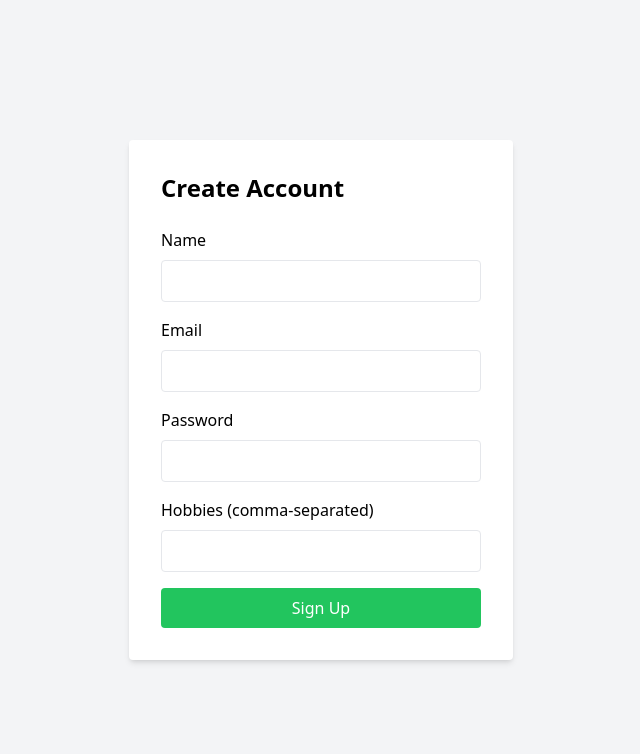
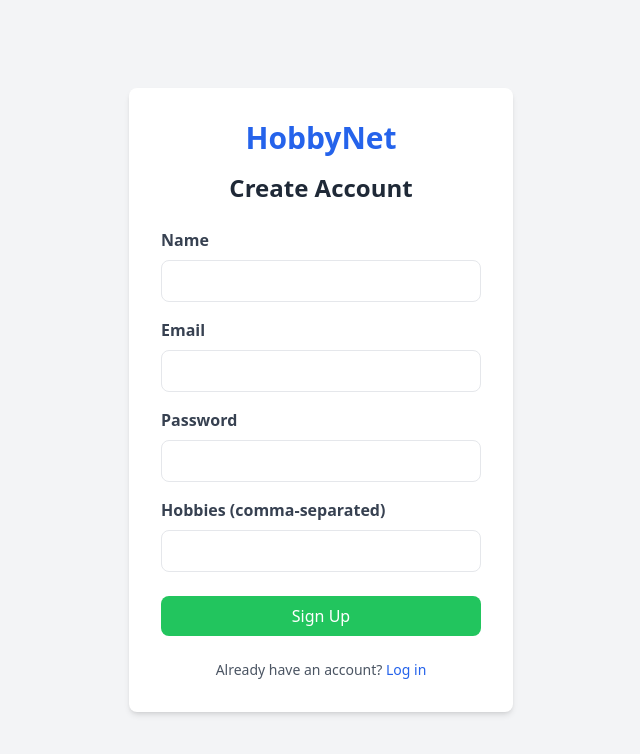
Before and after one commit to ayushagupta/social-hobby-network, a React (Vite) app in the folder frontend/: page /signup in a window 1280 px wide. Shown: the top 754 px of the page, without its empty margins (319-959 px from the left). Built offline with nearby package versions, Linux system fonts and the light colour scheme.

Commit message:
fix login and signup pages

```diff
--- a/frontend/src/pages/LoginPage.jsx
+++ b/frontend/src/pages/LoginPage.jsx
@@ -1,20 +1,18 @@
 import { useState, useEffect } from "react";
 import { useDispatch, useSelector } from "react-redux";
+import { Link, useNavigate } from "react-router-dom";
 import { loginUser } from "../features/auth/authThunks";
-import { useNavigate } from "react-router-dom";
-import { selectAuth } from "../features/auth/authSlice"; // Import the selector
+import { selectAuth } from "../features/auth/authSlice";
 
 export default function LoginPage() {
-  // ... (useState and other hooks remain the same) ...
   const [email, setEmail] = useState("");
   const [password, setPassword] = useState("");
 
   const dispatch = useDispatch();
   const navigate = useNavigate();
 
-  // Use the selector for consistency
   const { status, error, isLoggedIn } = useSelector(selectAuth);
-  const isLoading = status === 'loading'; // Derive isLoading from status
+  const isLoading = status === 'loading';
 
   useEffect(() => {
     if (isLoggedIn) {
@@ -31,37 +29,51 @@ export default function LoginPage() {
     <div className="flex items-center justify-center h-screen bg-gray-100">
       <form
         onSubmit={handleSubmit}
-        className="bg-white p-8 rounded shadow-md w-full max-w-sm"
+        className="bg-white p-8 rounded-lg shadow-md w-full max-w-sm"
       >
-        <h1 className="text-2xl font-bold mb-6">Login</h1>
+        <div className="text-center mb-4">
+          <h2 className="text-3xl font-bold text-blue-600">HobbyNet</h2>
+        </div>
+        <h1 className="text-2xl font-bold mb-6 text-center text-gray-800">Login</h1>
 
-        {error && <p className="text-red-500 mb-4">{error}</p>}
+        {error && <p className="text-red-500 mb-4 text-center">{error}</p>}
 
-        <label className="block mb-2">Email</label>
+        <div className="mb-4">
+          <label className="block text-gray-700 font-semibold mb-2">Email</label>
           <input
             type="email"
             value={email}
             onChange={(e) => setEmail(e.target.value)}
             required
-          className="w-full border px-3 py-2 rounded mb-4"
+            className="w-full border px-3 py-2 rounded-lg"
           />
+        </div>
 
-        <label className="block mb-2">Password</label>
+        <div className="mb-6">
+          <label className="block text-gray-700 font-semibold mb-2">Password</label>
           <input
             type="password"
             value={password}
             onChange={(e) => setPassword(e.target.value)}
             required
-          className="w-full border px-3 py-2 rounded mb-4"
+            className="w-full border px-3 py-2 rounded-lg"
           />
+        </div>
 
         <button
           type="submit"
-          disabled={isLoading} // Use derived isLoading
-          className="w-full bg-blue-500 text-white py-2 rounded hover:bg-blue-600 disabled:bg-blue-300"
+          disabled={isLoading}
+          className="w-full bg-blue-500 text-white py-2 rounded-lg hover:bg-blue-600 disabled:bg-blue-300 transition-colors"
         >
           {isLoading ? "Logging in..." : "Login"}
         </button>
+
+        <p className="text-center text-sm text-gray-600 mt-6">
+          Don't have an account?{' '}
+          <Link to="/signup" className="font-medium text-blue-600 hover:text-blue-500">
+            Sign up
+          </Link>
+        </p>
       </form>
     </div>
   );
--- a/frontend/src/pages/SignupPage.jsx
+++ b/frontend/src/pages/SignupPage.jsx
@@ -1,6 +1,6 @@
 import { useState, useEffect } from "react";
 import { useDispatch, useSelector } from "react-redux";
-import { useNavigate } from "react-router-dom";
+import { Link, useNavigate } from "react-router-dom";
 import { registerUser } from "../features/auth/authThunks";
 import { selectAuth } from "../features/auth/authSlice";
 
@@ -29,57 +29,75 @@ export default function SignupPage() {
   };
 
   return (
-    <div className="flex items-center justify-center min-h-screen bg-gray-100">
+    <div className="flex items-center justify-center min-h-screen bg-gray-100 py-8">
       <form
         onSubmit={handleSubmit}
-        className="bg-white p-8 rounded shadow-md w-full max-w-sm"
+        className="bg-white p-8 rounded-lg shadow-md w-full max-w-sm"
       >
-        <h1 className="text-2xl font-bold mb-6">Create Account</h1>
+        <div className="text-center mb-4">
+          <h2 className="text-3xl font-bold text-blue-600">HobbyNet</h2>
+        </div>
+        <h1 className="text-2xl font-bold mb-6 text-center text-gray-800">Create Account</h1>
 
         {error && <p className="text-red-500 mb-4 text-center">{error}</p>}
 
-        <label className="block mb-2">Name</label>
+        <div className="mb-4">
+          <label className="block text-gray-700 font-semibold mb-2">Name</label>
           <input
             type="text"
             value={name}
             onChange={(e) => setName(e.target.value)}
             required
-          className="w-full border px-3 py-2 rounded mb-4"
+            className="w-full border px-3 py-2 rounded-lg"
           />
+        </div>
 
-        <label className="block mb-2">Email</label>
+        <div className="mb-4">
+          <label className="block text-gray-700 font-semibold mb-2">Email</label>
           <input
             type="email"
             value={email}
             onChange={(e) => setEmail(e.target.value)}
             required
-          className="w-full border px-3 py-2 rounded mb-4"
+            className="w-full border px-3 py-2 rounded-lg"
           />
+        </div>
 
-        <label className="block mb-2">Password</label>
+        <div className="mb-4">
+          <label className="block text-gray-700 font-semibold mb-2">Password</label>
           <input
             type="password"
             value={password}
             onChange={(e) => setPassword(e.target.value)}
             required
-          className="w-full border px-3 py-2 rounded mb-4"
+            className="w-full border px-3 py-2 rounded-lg"
           />
+        </div>
 
-        <label className="block mb-2">Hobbies (comma-separated)</label>
+        <div className="mb-6">
+          <label className="block text-gray-700 font-semibold mb-2">Hobbies (comma-separated)</label>
           <input
             type="text"
             value={hobbies}
             onChange={(e) => setHobbies(e.target.value)}
-          className="w-full border px-3 py-2 rounded mb-4"
+            className="w-full border px-3 py-2 rounded-lg"
           />
+        </div>
 
         <button
           type="submit"
           disabled={isLoading}
-          className="w-full bg-green-500 text-white py-2 rounded hover:bg-green-600 disabled:bg-green-300"
+          className="w-full bg-green-500 text-white py-2 rounded-lg hover:bg-green-600 disabled:bg-green-300 transition-colors"
         >
           {isLoading ? "Creating Account..." : "Sign Up"}
         </button>
+
+        <p className="text-center text-sm text-gray-600 mt-6">
+          Already have an account?{' '}
+          <Link to="/login" className="font-medium text-blue-600 hover:text-blue-500">
+            Log in
+          </Link>
+        </p>
       </form>
     </div>
   );
```
Lines whose indentation alone changed are shown as unchanged.
